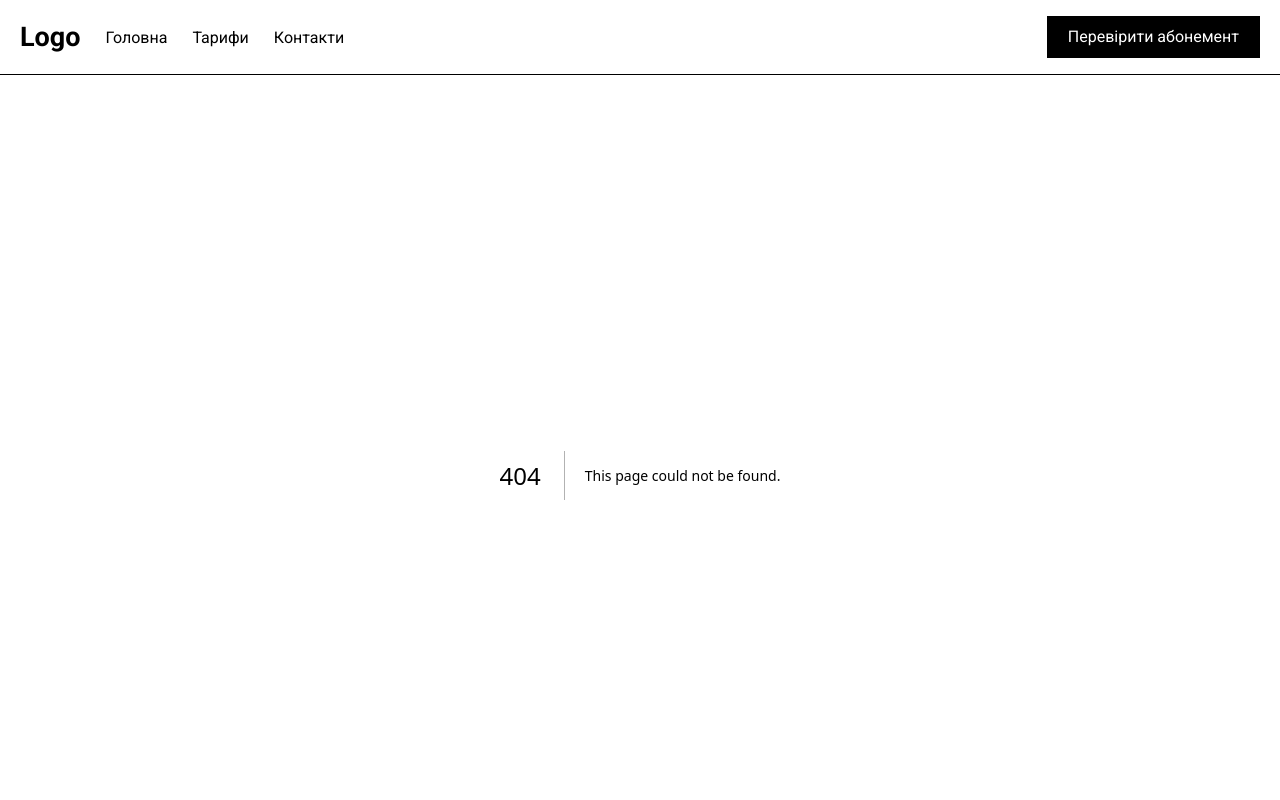
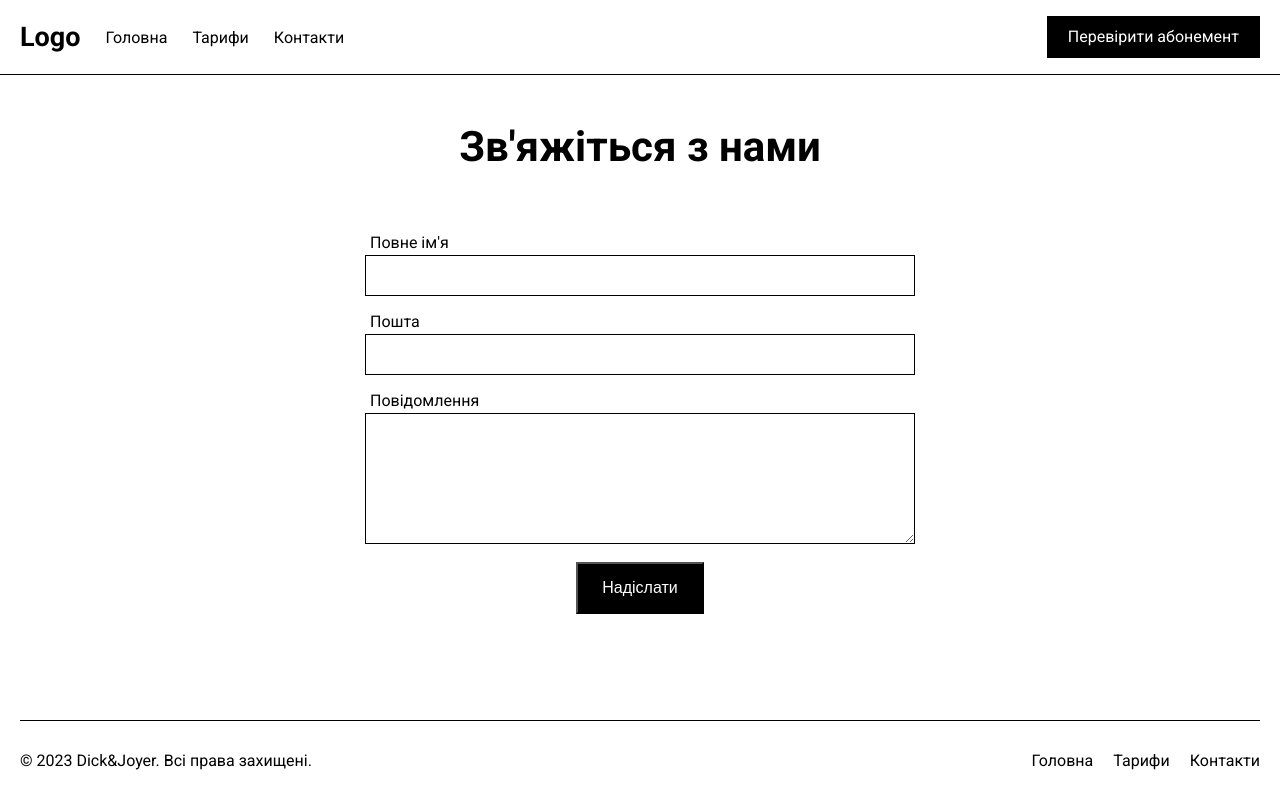
Before and after one commit to JustFantick/cp-swimming-pool, a Next.js app: page /contacts in a window 1280 px wide. Before the commit this address had no page. Shown: the top 800 px of the page. Built offline with nearby package versions, Linux system fonts and the light colour scheme.

Commit message:
feat: create Contacts page

```diff
--- /dev/null
+++ b/src/app/contacts/page.jsx
@@ -0,0 +1,40 @@
+'use client'
+import PageSection from '@/components/page-section/PageSection'
+import React from 'react'
+import styles from './page.module.scss'
+import CustomForm from '@/components/forms/CustomForm'
+import InputText from '@/components/forms/form-components/InputText'
+import InputEmail from '@/components/forms/form-components/InputEmail'
+import Textarea from '@/components/forms/form-components/Textarea'
+import SubmitButton from '@/components/forms/form-components/SubmitButton'
+
+const ContactsPage = () => {
+	return (
+		<>
+			<PageSection>
+				<div className={styles.contactsPageTitle}>
+					<h2>Зв'яжіться з нами</h2>
+				</div>
+				<div className={styles.contactsPageForm}>
+					<CustomForm action={() => console.log('function missed')}>
+						<div className={styles.formContainer}>
+							<InputText label="Повне ім'я" name="fullName" />
+
+							<InputEmail label="Пошта" name="email" />
+
+							<Textarea label="Повідомлення" name="message" />
+
+							<div className={styles.formContainer__submit}>
+								<SubmitButton>Надіслати</SubmitButton>
+							</div>
+
+						</div>
+					</CustomForm>
+
+				</div>
+			</PageSection>
+		</>
+	)
+}
+
+export default ContactsPage
--- /dev/null
+++ b/src/app/contacts/page.module.scss
@@ -0,0 +1,29 @@
+.contactsPageTitle {
+	margin-bottom: 60px;
+	text-align: center;
+}
+
+.contactsPageForm {
+	max-width: 550px;
+	margin: 0 auto;
+}
+
+.formContainer {
+	display: flex;
+	flex-direction: column;
+	gap: 14px;
+
+	* {
+		width: 100%;
+	}
+
+	&__submit {
+		display: flex;
+		justify-content: center;
+		align-items: center;
+
+		* {
+			width: auto;
+		}
+	}
+}
```
